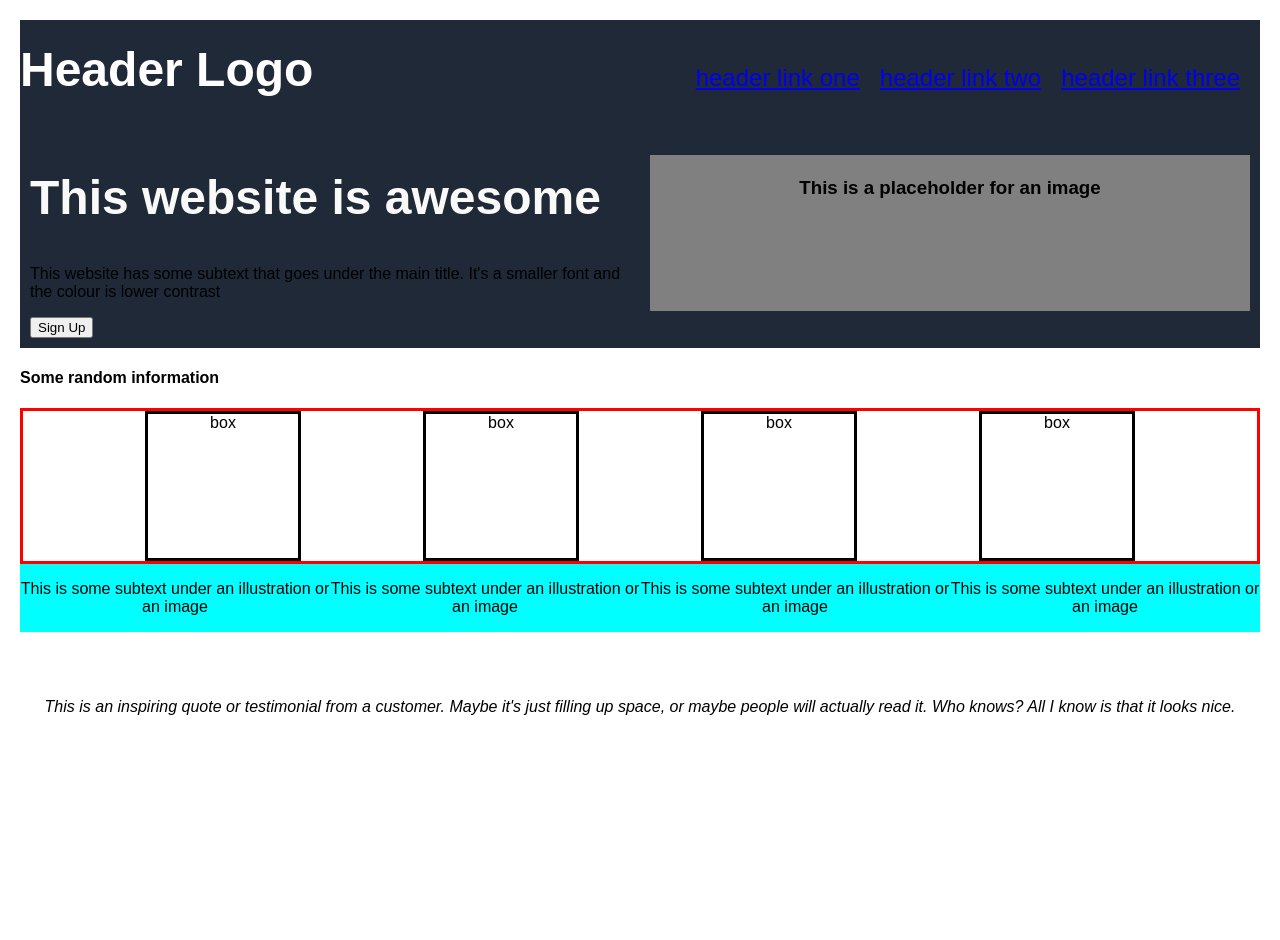
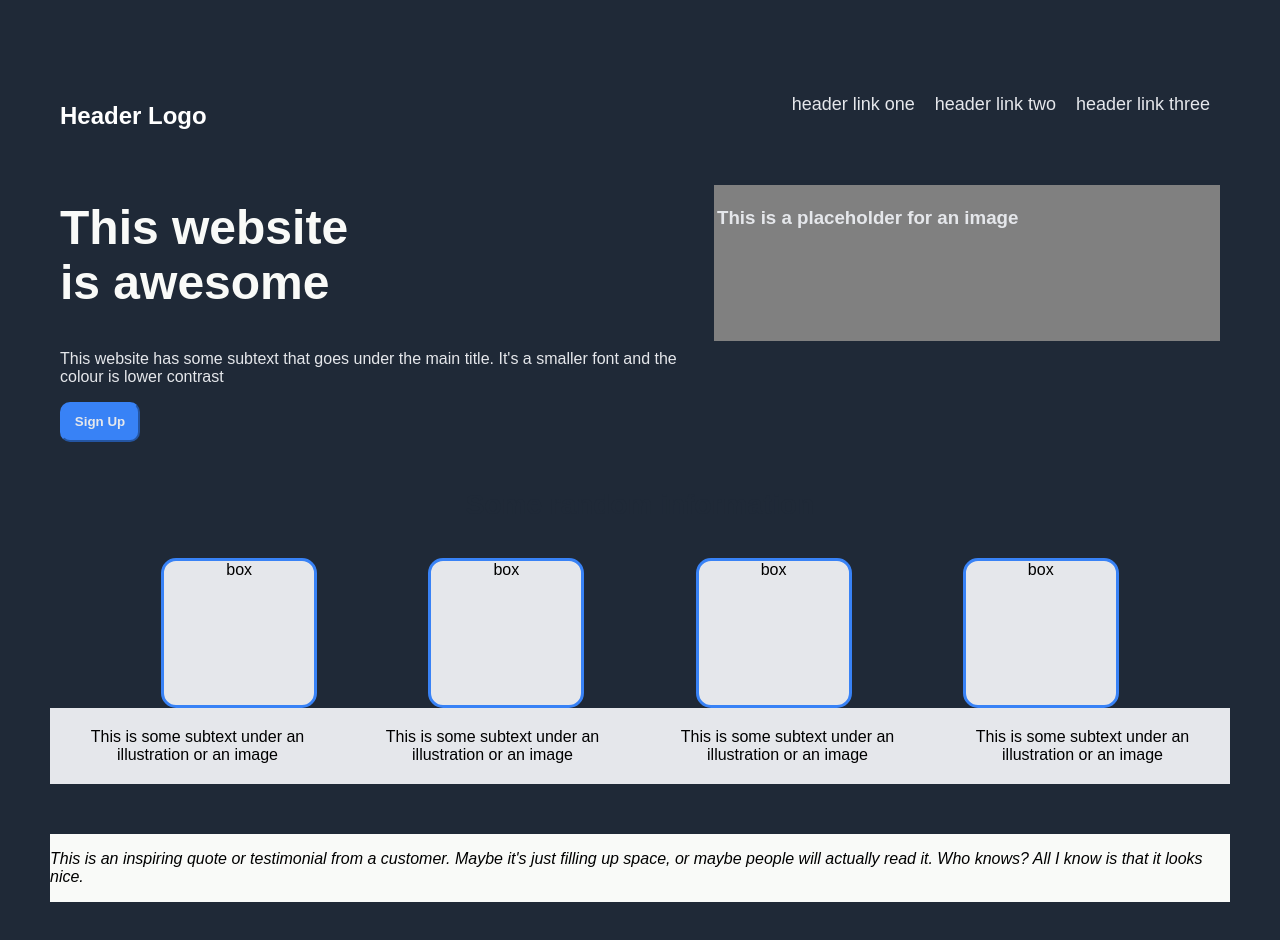
Before and after one commit to BrownieTheBear/Landing_Page, a plain HTML site: page index.html in a window 1280 px wide. Before the commit the page ends 800 px from the top, so only its background shows below. Drawn offline with Linux system fonts and the light colour scheme.

Commit message:
index.html

```diff
--- a/stylesheet.css
+++ b/stylesheet.css
@@ -3,13 +3,13 @@ html {
 }
 
 body {
-    margin: 20px;
+    margin: 50px;
+    background-color: #1f2937;
 }
 
 header {
     background: #1f2937;
     font-size: 24px;
-    font-weight: #f9faf8;
     height: 100px;
     display: flex;
     justify-content: space-between;
@@ -23,24 +23,35 @@ header {
     margin-right: 20px;
 }
 
+.placeholders > a {
+    font-size: 18px;
+    color: #e5e7eb;
+    text-decoration: none;
+}
 h1 {
     text-align: center;
     color: white;
+    margin-left: 10px;
+    font-size: 24px;
+    font-weight: 18px;
+    font: #f9faf8;
     line-height: 100px;
-    margin: 0;
+
 }
 
 h2 {
     font-size: 48px;
     font-weight: bold;
     color: #f9faf8;
+    flex: 1;
+    width: 300px;
 
 }
 
 article {
     padding: 10px;
-    background: #1f2937;;
-    flex: 8;
+    background: #1f2937;
+
 }
 
 .imageplaceholder {
@@ -49,34 +60,30 @@ article {
     border-style: solid;
     height: 150px;
     display: flex;
+    text-align: center;
     flex-direction: row;
-    justify-content: center;
     margin-top: 25px;
+    width: 500px;
 }
-
-
-.breakertext {
-    justify-content: center;
-    display: flex;
-}
-
-h3 {
-    text-align: center;
-}
-
 
 .images{
     display: flex;
     flex-direction: row;
-    background-color: aqua;
-    justify-content: space-between;
+    background-color:#e5e7eb;
+    justify-content: space-evenly;
     height: auto;
+
 }
 
 .images > p {
     text-align: center;
-    padding: 0;
+    margin: 20px;
 
+
+}
+
+.midsection {
+    background-color: white;
 }
 
 .boxes {
@@ -84,13 +91,21 @@ h3 {
     flex-direction: row;
     height: 150px;
     justify-content: space-evenly;
-    border-style: solid;
-    border-color: red;
 
+
+}
+
+h4 {
+    text-align: center;
+    color:#1f2937;
+    font-size: 28px;
 }
 
 .boxes > div {
     border-style: solid;
+    border-color: #3882f6;
+    border-radius: 15px;
+    background-color: #e5e7eb;
     width: 150px;
     text-align: center;
     flex-wrap: nowrap;
@@ -99,6 +114,7 @@ h3 {
 .testimonial {
     display: flex;
     margin-top: 50px;
+    background-color: #f9faf8 ;
     justify-content: center;
 
 }
@@ -107,12 +123,27 @@ h3 {
     text-align: center;
 }
 
+
+
 section {
     display: flex;
     background: #1f2937;
+    color:#e5e7eb;
+    justify-content: space-between;
 }
+
 
 .signupbutton {
     display: flex;
     flex-direction: row;
 }
+
+.signupbutton button {
+    background-color: #3882f6;
+    border-radius: 10px;
+    border-color: #3882f6;
+    height: 40px;
+    color: #e5e7eb;
+    font-weight: bold;
+    width: 80px;
+}
```
